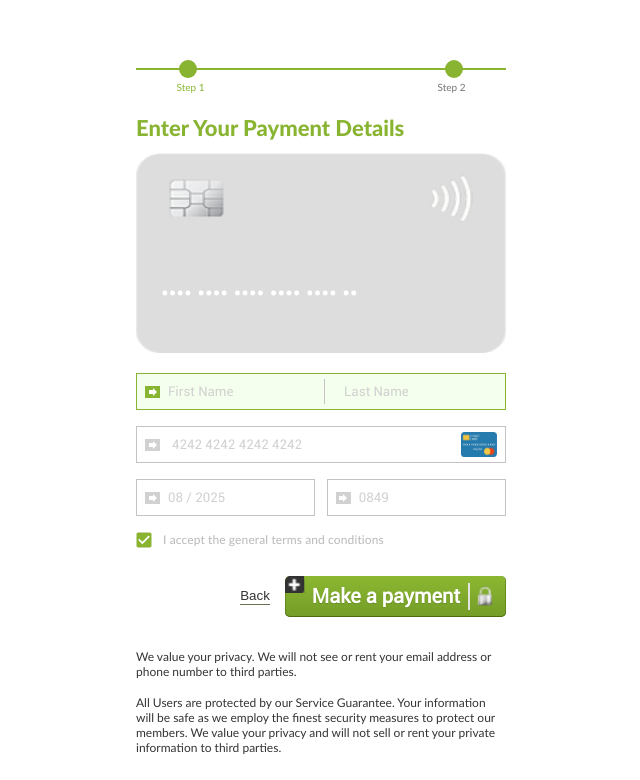
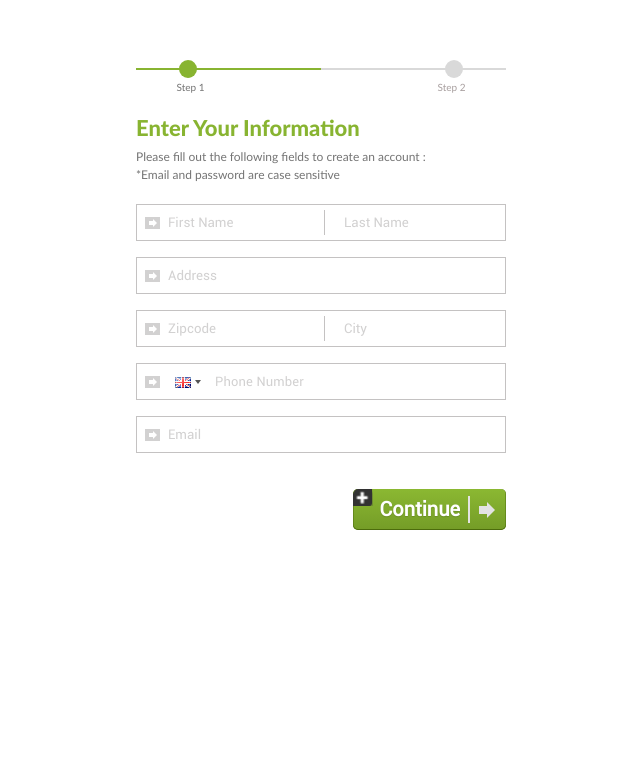
Before and after one commit to ming0955/Siup-up-form-v1, a React (Create React App) app: page / in a window 1280 px wide. Shown: the part 105-885 px from the top of the page, without its empty margins (319-959 px from the left). After the commit the page ends 800 px from the top, so only its background shows below. Built offline with nearby package versions, Linux system fonts and the light colour scheme.

Commit message:
udate initial state with 1 of sf form

```diff
--- a/src/components/SignUpForm/index.tsx
+++ b/src/components/SignUpForm/index.tsx
@@ -30,7 +30,7 @@ const SignUpForm = ({
   paymentMethod,
   onSubmit,
 }: Props) => {
-  const [currentStep, setCurrentStep] = useState(2)
+  const [currentStep, setCurrentStep] = useState(1)
   const [isSubmiting, setSubmiting] = useState(false)
 
   const [data, setData] = useState<IFormProps>({
```
